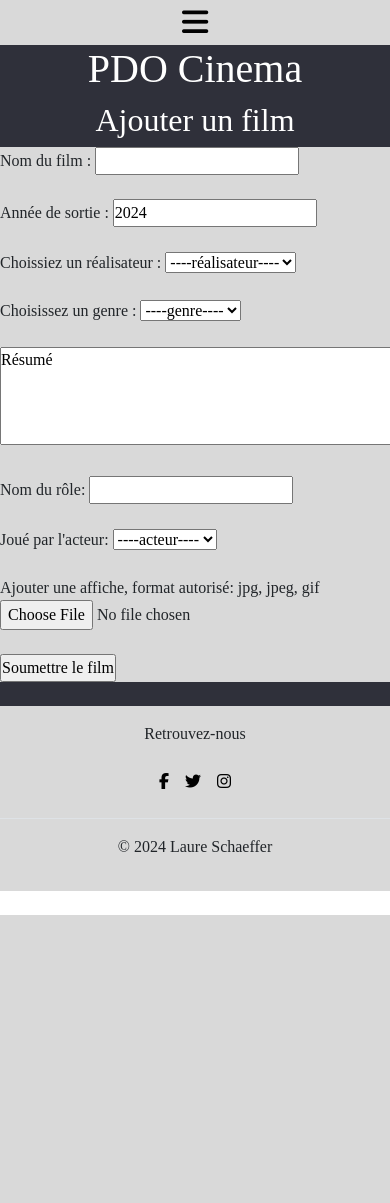
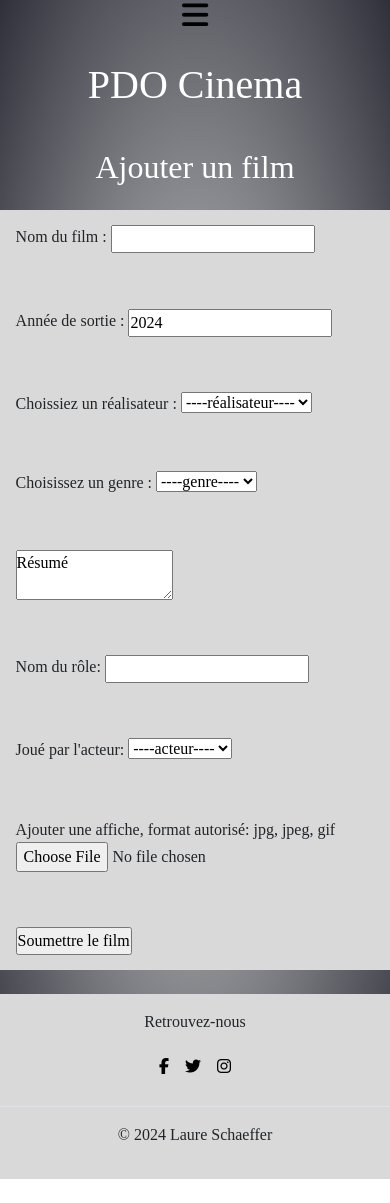
Before and after one commit to laureschaeffer/cinema_mvc, a PHP site: template view/formulaires/ajouterFilm.php in a window 390 px wide; the page is wider, and only the part inside the window is pictured. Before the commit the page ends 915 px from the top of that part, so only its background shows below. Run offline with PHP 8.4, Linux system fonts and the light colour scheme; the template is opened without the code that fills it, so the values that code supplies are empty.

Commit message:
finalisation du premier formulaire, traitement des données et ajout de style

```diff
--- a/public/css/style.css
+++ b/public/css/style.css
@@ -2,22 +2,33 @@
     margin: 0;
     padding: 0;
     box-sizing: border-box;
+    vertical-align: top;
 }
 #wrapper{
-    background-color: #2F303A;
+    background: radial-gradient(#D9D9D9, #2F303A);
+    /* background: radial-gradient(ellipse at top, #2F303A, transparent),
+            radial-gradient(ellipse at bottom, #D9D9D9, transparent); */
     font-family: "IBM Plex", Serif
 }
-a{
-    color: black;
-    text-decoration: revert;
+.card-listing a{
+   color: black;
+   font-size: larger;
+   /* font-weight: bold; */
 }
+
+.detail a{
+    color: #010101;
+    font-weight: bold;
+    text-decoration: underline;
+}
+
 h1, h2, .uk-label{
     color: white;
     text-align: center;
 }
 /* ---------------------------------------------------------navbar--------------------------------------------------------------- */
 #MyTopnav{
-    background-color: #D9D9D9;
+    /* background-color: #D9D9D9; */
     display: flex;
     justify-content: space-evenly;
 }
@@ -43,7 +54,7 @@ footer{
 }
 
 .card-listing, .listing-genre, .detail{
-    background-color: #82828F;
+    background-color: #6e6e72d6;
     padding: 3%;
     margin: 3%;
 }
@@ -56,8 +67,14 @@ img{
 #ajouterFilm{
     background-color: #D9D9D9;
 }
+#ajouterFilm p{
+    padding: 4%;
+}
+textarea{
+    width: 80%;
+}
 
-/* -----------------------------------------------------------------version mobile --------------------------------------------------- */
+/* -----------------------------------------------------------------VERSION MOBILE --------------------------------------------------- */
 @media screen and (max-width: 500px){
 
 .network{
@@ -91,7 +108,7 @@ nav a{
     flex-direction: column;
     width: 100%;
     text-align: center;
-    background-color: #fff;
+    background-color: #6e6e72d6;
     border-radius: 3px;
 }
 
@@ -108,11 +125,16 @@ nav a{
 
 .navbarResponsive a{
     color: black;
+    /* border: solid black; */
     float: none;
     display: block;
     text-align: left;
-    font-size: 1.3em;
-    padding: 10px 5px;
+    padding: 5px 5px;
+}
+
+/* ----------Header--------- */
+h1, h2{
+    padding: 4% 0;
 }
 
 
@@ -121,9 +143,10 @@ nav a{
 
 
 
-
-
-
+/* -----footer------ */
+footer a {
+    color: #010101;
+}
 
 
 
--- a/view/formulaires/ajouterFilm.php
+++ b/view/formulaires/ajouterFilm.php
@@ -1,5 +1,5 @@
 <?php
-// fichier formulaire
+// fichier formulaire d'ajout
 
 session_start(); //récupère ou crée une session
 ob_start();
@@ -44,7 +44,7 @@ ob_start();
         </p>
         <p>
             <label>
-                <textarea name="resume" rows="4" cols="50">Résumé</textarea>
+                <textarea name="resume">Résumé</textarea>
             </label>
         </p>
         <p>
--- a/view/template.php
+++ b/view/template.php
@@ -13,6 +13,7 @@
 
 </head>
 <body>
+<div id="wrapper">
     <nav class="topNav" id="MyTopnav">
             <!-- <li><a href="index.php?action=">
             <img src="../public/img/clapperboard-29986_1280.webp" alt="logo-cinephile" width=50px height=50px>
@@ -39,7 +40,6 @@
         <!-- menu "burger" pour les media queries -->
 
     </nav>
-    <div id="wrapper">
         <main>
             <div id="contenu">
                 <h1>PDO Cinema</h1>
@@ -61,6 +61,7 @@
         </main>
     </div>
 
+<!-- navbar responsive -->
 <script>
     function myFunction(){
         var x = document.getElementById("MyTopnav");
```
Also changed, not shown: index.php (+8 -9 lines).
